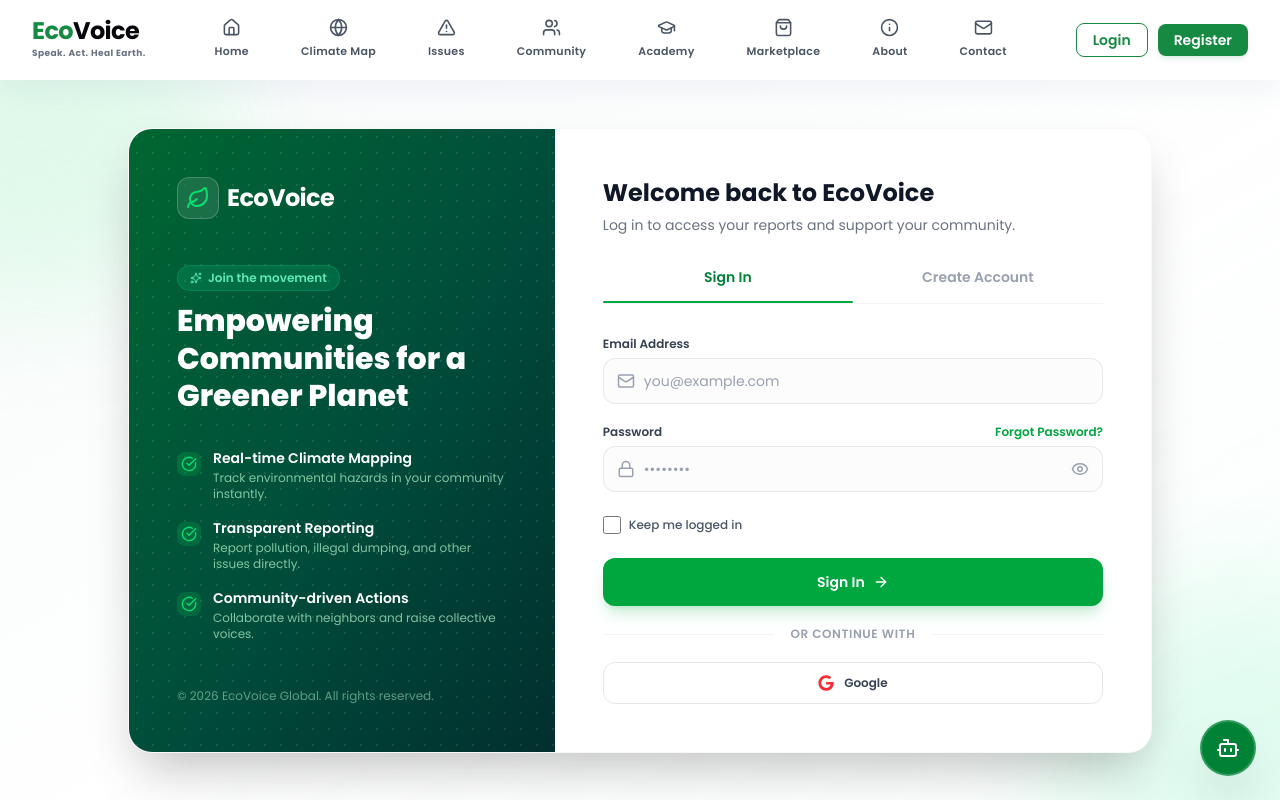
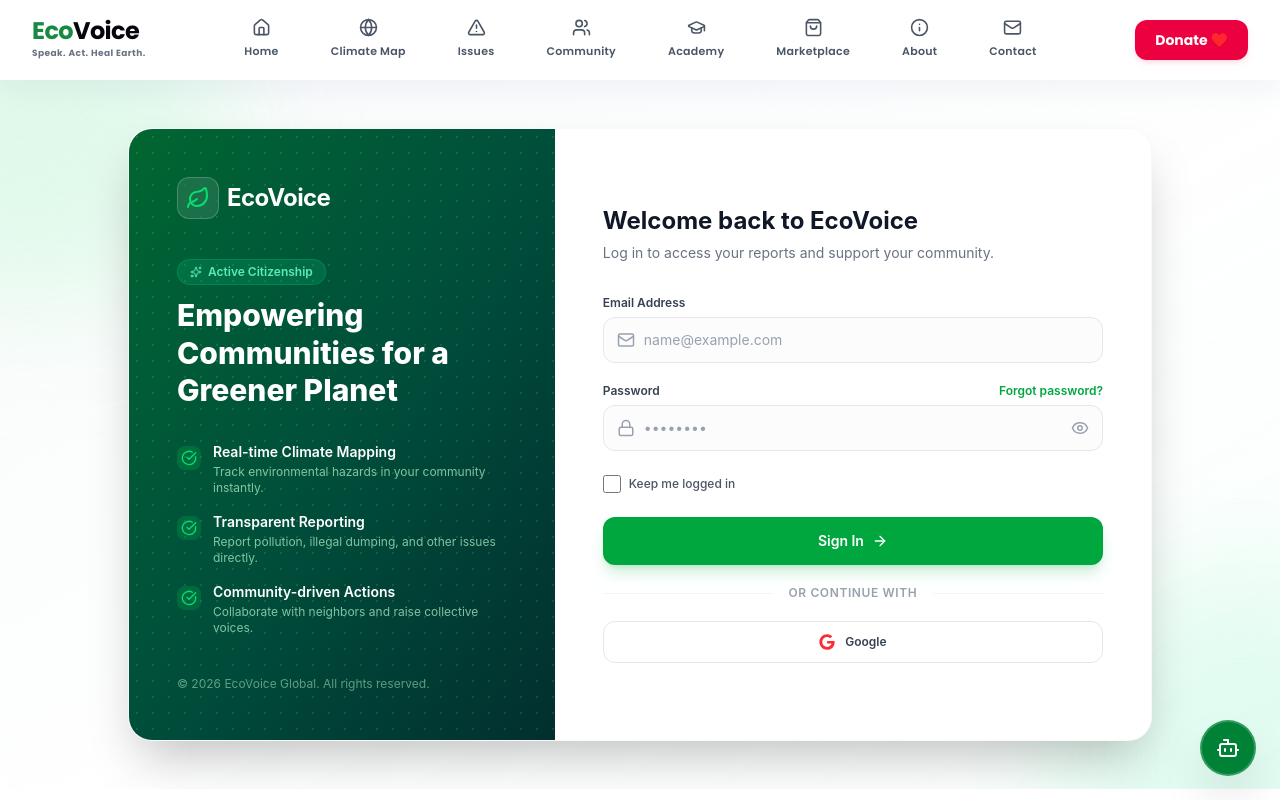
Before and after one commit to Jaswanthsskatt/EcoVoice, a React (Vite) app: page /login in a window 1280 px wide. Built offline with nearby package versions, Linux system fonts and the light colour scheme.

Commit message:
Convert header Login/Register buttons to Donate action, simplify Login page to remove Sign Up switcher

```diff
--- a/src/components/NavBar.jsx
+++ b/src/components/NavBar.jsx
@@ -106,25 +106,18 @@
 
 				{/* RIGHT BUTTONS */}
 				<div className='hidden lg:flex items-center gap-2.5 shrink-0 pl-2'>
-					<NavLink to='/login' className='cursor-pointer'>
-						<button className={`border border-[#168a42] text-[#168a42] text-sm font-semibold px-4 py-1.5 rounded-lg cursor-pointer transition-colors ${
-							isDarkHeader ? 'hover:bg-white/10' : 'hover:bg-[#168a42]/5'
-						}`}>
-							Login
-						</button>
-					</NavLink>
-					<NavLink to='/login' className='cursor-pointer'>
-						<button className='bg-[#168a42] hover:bg-[#116c33] text-white text-sm font-semibold px-4 py-1.5 rounded-lg cursor-pointer transition-colors shadow-md shadow-[#168a42]/10'>
-							Register
+					<NavLink to='/donate' className='cursor-pointer'>
+						<button className='bg-rose-600 hover:bg-rose-700 text-white text-sm font-bold px-5 py-2.5 rounded-xl cursor-pointer transition-all shadow-md shadow-rose-600/10 flex items-center gap-1.5 border-none'>
+							Donate ♥️
 						</button>
 					</NavLink>
 				</div>
 
 				{/* MOBILE MENU TOGGLE BUTTON */}
 				<div className='lg:hidden flex items-center gap-3'>
-					<NavLink to='/login' className='cursor-pointer'>
-						<button className='border border-[#168a42] text-[#168a42] text-xs font-semibold px-3 py-1 rounded-md cursor-pointer'>
-							Login
+					<NavLink to='/donate' className='cursor-pointer'>
+						<button className='bg-rose-600 hover:bg-rose-700 text-white text-xs font-bold px-3 py-1.5 rounded-lg cursor-pointer'>
+							Donate ♥️
 						</button>
 					</NavLink>
 
@@ -171,11 +164,11 @@
 							})}
 						</ul>
 
-						{/* Register option */}
+						{/* Donate option */}
 						<div className='flex flex-col gap-3'>
-							<NavLink to='/login' onClick={() => setToggle(false)} className='w-full'>
-								<button className='w-full bg-[#168a42] hover:bg-[#116c33] text-white py-2.5 rounded-xl font-bold transition-colors cursor-pointer shadow-md shadow-[#168a42]/10'>
-									Register
+							<NavLink to='/donate' onClick={() => setToggle(false)} className='w-full'>
+								<button className='w-full bg-rose-600 hover:bg-rose-700 text-white py-2.5 rounded-xl font-bold transition-all cursor-pointer shadow-md shadow-rose-600/10 flex items-center justify-center gap-1.5 border-none'>
+									Donate ♥️
 								</button>
 							</NavLink>
 						</div>
--- a/src/pages/Login.jsx
+++ b/src/pages/Login.jsx
@@ -1,21 +1,17 @@
 import { useState } from 'react';
 import { useNavigate } from 'react-router-dom';
-import { Mail, Lock, User, Eye, EyeOff, Loader2, ArrowRight, CheckCircle, Leaf, AlertCircle, Sparkles } from 'lucide-react';
+import { Mail, Lock, Eye, EyeOff, Loader2, ArrowRight, CheckCircle, Leaf, AlertCircle, Sparkles } from 'lucide-react';
 import { FaGoogle } from 'react-icons/fa';
 
 function Login() {
   const navigate = useNavigate();
-	const [isSignUp, setIsSignUp] = useState(false);
   const [showPassword, setShowPassword] = useState(false);
   const [isLoading, setIsLoading] = useState(false);
   const [isSuccess, setIsSuccess] = useState(false);
 
   // Form state
-	const [name, setName] = useState('');
   const [email, setEmail] = useState('');
   const [password, setPassword] = useState('');
-	const [confirmPassword, setConfirmPassword] = useState('');
-	const [agreeTerms, setAgreeTerms] = useState(false);
   const [rememberMe, setRememberMe] = useState(false);
   const [errors, setErrors] = useState({});
 
@@ -23,8 +19,6 @@
     const tempErrors = {};
     const emailRegex = /^[^\s@]+@[^\s@]+\.[^\s@]+$/;
 
-		if (isSignUp) {
-			if (!name.trim()) tempErrors.name = 'Name is required';
     if (!email.trim()) {
       tempErrors.email = 'Email is required';
     } else if (!emailRegex.test(email)) {
@@ -32,24 +26,6 @@
     }
     if (!password) {
       tempErrors.password = 'Password is required';
-			} else if (password.length < 6) {
-				tempErrors.password = 'Password must be at least 6 characters';
-			}
-			if (password !== confirmPassword) {
-				tempErrors.confirmPassword = 'Passwords do not match';
-			}
-			if (!agreeTerms) {
-				tempErrors.agreeTerms = 'You must agree to the Terms & Conditions';
-			}
-		} else {
-			if (!email.trim()) {
-				tempErrors.email = 'Email is required';
-			} else if (!emailRegex.test(email)) {
-				tempErrors.email = 'Please enter a valid email address';
-			}
-			if (!password) {
-				tempErrors.password = 'Password is required';
-			}
     }
 
     setErrors(tempErrors);
@@ -75,17 +51,16 @@
   };
 
   return (
-		<div className='min-h-[calc(100vh-14rem)] w-full flex items-center justify-center px-4 sm:px-6 lg:px-8 bg-gradient-to-br from-gray-50 via-green-50/10 to-emerald-50/15 relative py-12 overflow-hidden'>
+    <div className='min-h-[calc(100vh-14rem)] w-full flex items-center justify-center px-4 sm:px-6 lg:px-8 bg-gradient-to-br from-gray-50 via-green-50/10 to-emerald-50/15 relative py-12 overflow-hidden font-sans'>
       {/* Soft decorative background glows */}
       <div className='absolute -top-40 -left-40 w-96 h-96 bg-green-200/40 rounded-full blur-3xl pointer-events-none' />
       <div className='absolute -bottom-40 -right-40 w-96 h-96 bg-emerald-200/30 rounded-full blur-3xl pointer-events-none' />
 
       {/* Login Card Container */}
-			<div className='w-full max-w-5xl bg-white rounded-3xl shadow-2xl overflow-hidden grid lg:grid-cols-12 min-h-[580px] border border-gray-100/50 z-10'>
+      <div className='w-full max-w-5xl bg-white rounded-3xl shadow-2xl overflow-hidden grid lg:grid-cols-12 min-h-[580px] border border-gray-100/50 z-10 animate-scale-up'>
 
-				{/* Left Side: Branding / Info Column (Visible on Desktop) */}
+        {/* Left Side: Branding / Info Column */}
         <div className='hidden lg:flex lg:col-span-5 bg-gradient-to-br from-green-800 via-emerald-900 to-teal-950 p-12 text-white flex-col justify-between relative overflow-hidden'>
-					{/* Subtle abstract lines in background */}
           <div className='absolute inset-0 opacity-10 bg-[radial-gradient(#fff_1px,transparent_1px)] [background-size:16px_16px]' />
 
           {/* Header brand */}
@@ -100,7 +75,7 @@
           <div className='space-y-8 relative z-10 my-auto py-10'>
             <div className='space-y-3'>
               <span className='inline-flex items-center gap-1.5 px-3 py-1 rounded-full text-xs font-semibold bg-emerald-500/20 text-emerald-300 border border-emerald-500/30'>
-								<Sparkles className='w-3 h-3' /> Join the movement
+                <Sparkles className='w-3 h-3' /> Active Citizenship
               </span>
               <h2 className='text-3xl font-extrabold leading-tight'>
                 Empowering Communities for a Greener Planet
@@ -154,12 +129,10 @@
                 <CheckCircle className='w-12 h-12' />
               </div>
               <h3 className='text-2xl font-bold text-gray-900 mb-2'>
-								{isSignUp ? 'Account Created!' : 'Welcome Back!'}
+                Welcome Back!
               </h3>
               <p className='text-gray-500 text-sm max-w-sm'>
-								{isSignUp
-									? 'Your EcoVoice profile is ready. Preparing your environmental dashboard...'
-									: 'Successfully authenticated. Redirecting you to the homepage...'}
+                Successfully authenticated. Redirecting you to the homepage...
               </p>
               <div className='mt-6 w-24 h-1 bg-gray-100 rounded-full overflow-hidden'>
                 <div className='h-full bg-green-600 rounded-full animate-loading-bar' />
@@ -170,87 +143,15 @@
           {/* Header inside Form card */}
           <div className='mb-8'>
             <h3 className='text-2xl font-bold text-gray-900'>
-							{isSignUp ? 'Get started today' : 'Welcome back to EcoVoice'}
+              Welcome back to EcoVoice
             </h3>
             <p className='text-gray-500 text-sm mt-1.5'>
-							{isSignUp
-								? 'Create an account to track air/water quality and file reports.'
-								: 'Log in to access your reports and support your community.'}
+              Log in to access your reports and support your community.
             </p>
-					</div>
-
-					{/* Sign In / Sign Up Navigation Tabs */}
-					<div className='flex border-b border-gray-100 mb-8 relative'>
-						<button
-							type='button'
-							onClick={() => {
-								setIsSignUp(false);
-								setErrors({});
-							}}
-							className={`flex-1 pb-4 text-sm font-semibold transition-all duration-300 relative cursor-pointer ${
-								!isSignUp ? 'text-green-700' : 'text-gray-400 hover:text-gray-600'
-							}`}
-						>
-							Sign In
-							{!isSignUp && (
-								<span className='absolute bottom-0 left-0 right-0 h-0.5 bg-green-600 rounded-full' />
-							)}
-						</button>
-						<button
-							type='button'
-							onClick={() => {
-								setIsSignUp(true);
-								setErrors({});
-							}}
-							className={`flex-1 pb-4 text-sm font-semibold transition-all duration-300 relative cursor-pointer ${
-								isSignUp ? 'text-green-700' : 'text-gray-400 hover:text-gray-600'
-							}`}
-						>
-							Create Account
-							{isSignUp && (
-								<span className='absolute bottom-0 left-0 right-0 h-0.5 bg-green-600 rounded-full' />
-							)}
-						</button>
           </div>
 
           {/* Form Element */}
           <form onSubmit={handleSubmit} className='space-y-5'>
-
-						{/* Error Banner */}
-						{errors.agreeTerms && (
-							<div className='p-3 bg-red-50 border border-red-100 text-red-700 rounded-xl text-xs flex items-center gap-2 animate-shake'>
-								<AlertCircle className='w-4 h-4 shrink-0' />
-								<span>{errors.agreeTerms}</span>
-							</div>
-						)}
-
-						{/* Full Name input (Sign Up only) */}
-						{isSignUp && (
-							<div className='space-y-1.5'>
-								<label className='text-xs font-semibold text-gray-700 block'>
-									Full Name
-								</label>
-								<div className='relative'>
-									<div className='absolute inset-y-0 left-0 pl-3.5 flex items-center pointer-events-none text-gray-400'>
-										<User size={18} />
-									</div>
-									<input
-										type='text'
-										value={name}
-										onChange={(e) => setName(e.target.value)}
-										className={`block w-full pl-10 pr-3 py-3 border rounded-xl bg-gray-50/50 text-gray-900 placeholder-gray-400 focus:outline-none focus:ring-4 focus:ring-green-500/10 focus:border-green-600 transition-all duration-200 text-sm ${
-											errors.name ? 'border-red-300 focus:ring-red-500/10 focus:border-red-500' : 'border-gray-200'
-										}`}
-										placeholder='John Doe'
-									/>
-								</div>
-								{errors.name && (
-									<p className='text-xs text-red-600 flex items-center gap-1 mt-1'>
-										<AlertCircle className='w-3.5 h-3.5' /> {errors.name}
-									</p>
-								)}
-							</div>
-						)}
 
             {/* Email input */}
             <div className='space-y-1.5'>
@@ -268,11 +169,11 @@
                   className={`block w-full pl-10 pr-3 py-3 border rounded-xl bg-gray-50/50 text-gray-900 placeholder-gray-400 focus:outline-none focus:ring-4 focus:ring-green-500/10 focus:border-green-600 transition-all duration-200 text-sm ${
                     errors.email ? 'border-red-300 focus:ring-red-500/10 focus:border-red-500' : 'border-gray-200'
                   }`}
-									placeholder='you@example.com'
+                  placeholder='name@example.com'
                 />
               </div>
               {errors.email && (
-								<p className='text-xs text-red-600 flex items-center gap-1 mt-1'>
+                <p className='text-xs text-red-600 flex items-center gap-1 mt-1 animate-shake'>
                   <AlertCircle className='w-3.5 h-3.5' /> {errors.email}
                 </p>
               )}
@@ -284,11 +185,9 @@
                 <label className='text-xs font-semibold text-gray-700 block'>
                   Password
                 </label>
-								{!isSignUp && (
                 <a href='#forgot' className='text-xs font-semibold text-green-600 hover:text-green-700 transition-colors'>
-										Forgot Password?
+                  Forgot password?
                 </a>
-								)}
               </div>
               <div className='relative'>
                 <div className='absolute inset-y-0 left-0 pl-3.5 flex items-center pointer-events-none text-gray-400'>
@@ -312,42 +211,13 @@
                 </button>
               </div>
               {errors.password && (
-								<p className='text-xs text-red-600 flex items-center gap-1 mt-1'>
+                <p className='text-xs text-red-600 flex items-center gap-1 mt-1 animate-shake'>
                   <AlertCircle className='w-3.5 h-3.5' /> {errors.password}
                 </p>
               )}
             </div>
 
-						{/* Confirm Password input (Sign Up only) */}
-						{isSignUp && (
-							<div className='space-y-1.5'>
-								<label className='text-xs font-semibold text-gray-700 block'>
-									Confirm Password
-								</label>
-								<div className='relative'>
-									<div className='absolute inset-y-0 left-0 pl-3.5 flex items-center pointer-events-none text-gray-400'>
-										<Lock size={18} />
-									</div>
-									<input
-										type={showPassword ? 'text' : 'password'}
-										value={confirmPassword}
-										onChange={(e) => setConfirmPassword(e.target.value)}
-										className={`block w-full pl-10 pr-10 py-3 border rounded-xl bg-gray-50/50 text-gray-900 placeholder-gray-400 focus:outline-none focus:ring-4 focus:ring-green-500/10 focus:border-green-600 transition-all duration-200 text-sm ${
-											errors.confirmPassword ? 'border-red-300 focus:ring-red-500/10 focus:border-red-500' : 'border-gray-200'
-										}`}
-										placeholder='••••••••'
-									/>
-								</div>
-								{errors.confirmPassword && (
-									<p className='text-xs text-red-600 flex items-center gap-1 mt-1'>
-										<AlertCircle className='w-3.5 h-3.5' /> {errors.confirmPassword}
-									</p>
-								)}
-							</div>
-						)}
-
-						{/* Remember Me / Agree Terms Options */}
-						{!isSignUp ? (
+            {/* Remember Me */}
             <div className='flex items-center justify-between py-1'>
               <label className='flex items-center gap-2 cursor-pointer group select-none'>
                 <input
@@ -361,28 +231,6 @@
                 </span>
               </label>
             </div>
-						) : (
-							<div className='py-1'>
-								<label className='flex items-start gap-2.5 cursor-pointer group select-none'>
-									<input
-										type='checkbox'
-										checked={agreeTerms}
-										onChange={(e) => setAgreeTerms(e.target.checked)}
-										className='w-4.5 h-4.5 rounded text-green-600 border-gray-300 focus:ring-green-500/20 cursor-pointer accent-green-600 mt-0.5'
-									/>
-									<span className='text-xs text-gray-600 group-hover:text-gray-800 transition-colors leading-normal font-medium'>
-										I agree to the{' '}
-										<a href='#terms' className='text-green-600 hover:text-green-700 underline font-semibold'>
-											Terms of Service
-										</a>{' '}
-										and{' '}
-										<a href='#privacy' className='text-green-600 hover:text-green-700 underline font-semibold'>
-											Privacy Policy
-										</a>
-									</span>
-								</label>
-							</div>
-						)}
 
             {/* Submit button */}
             <button
@@ -397,7 +245,7 @@
                 </>
               ) : (
                 <>
-									<span>{isSignUp ? 'Create Account' : 'Sign In'}</span>
+                  <span>Sign In</span>
                   <ArrowRight className='w-4 h-4 group-hover:translate-x-1 transition-transform' />
                 </>
               )}
@@ -425,6 +273,16 @@
 
         </div>
       </div>
+
+      <style>{`
+        @keyframes scaleUp {
+          from { opacity: 0; transform: scale(0.95); }
+          to { opacity: 1; transform: scale(1); }
+        }
+        .animate-scale-up {
+          animation: scaleUp 0.3s cubic-bezier(0.16, 1, 0.3, 1) forwards;
+        }
+      `}</style>
     </div>
   );
 }
```
Lines whose indentation alone changed are shown as unchanged.
